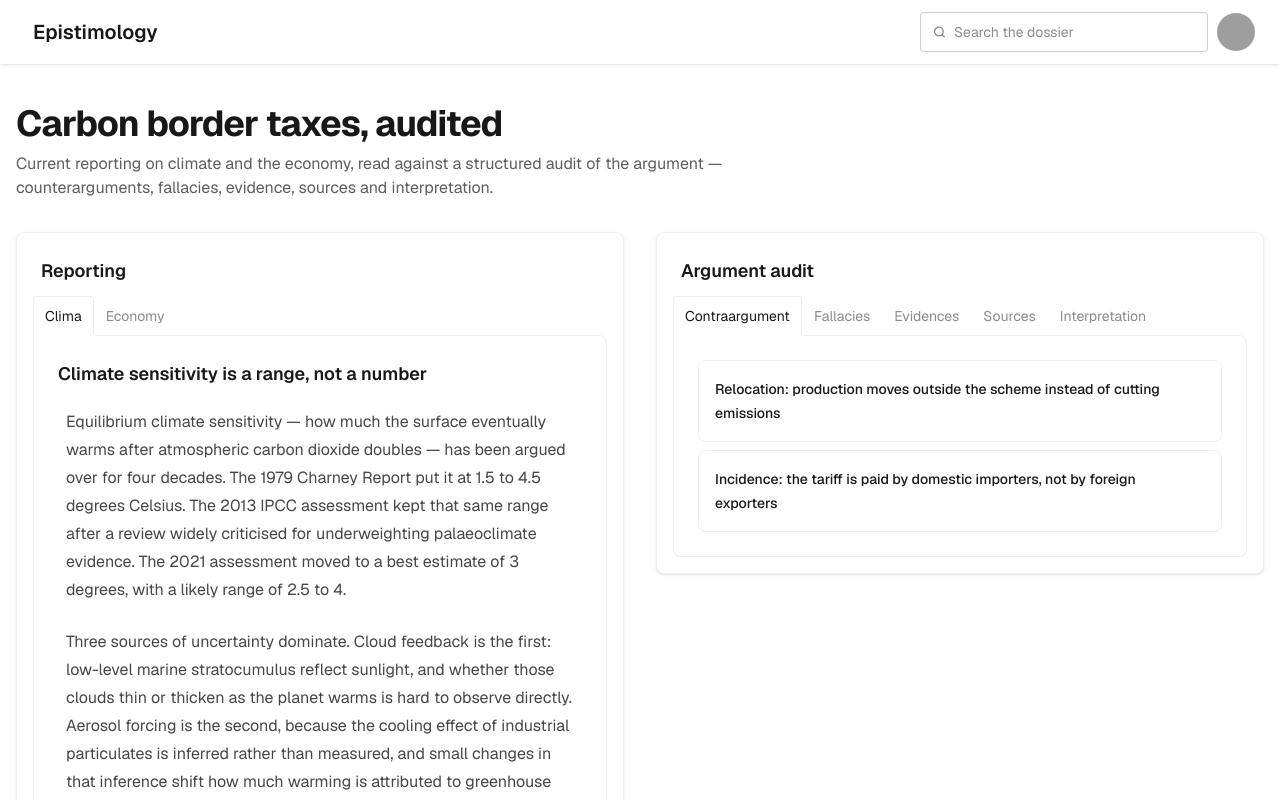
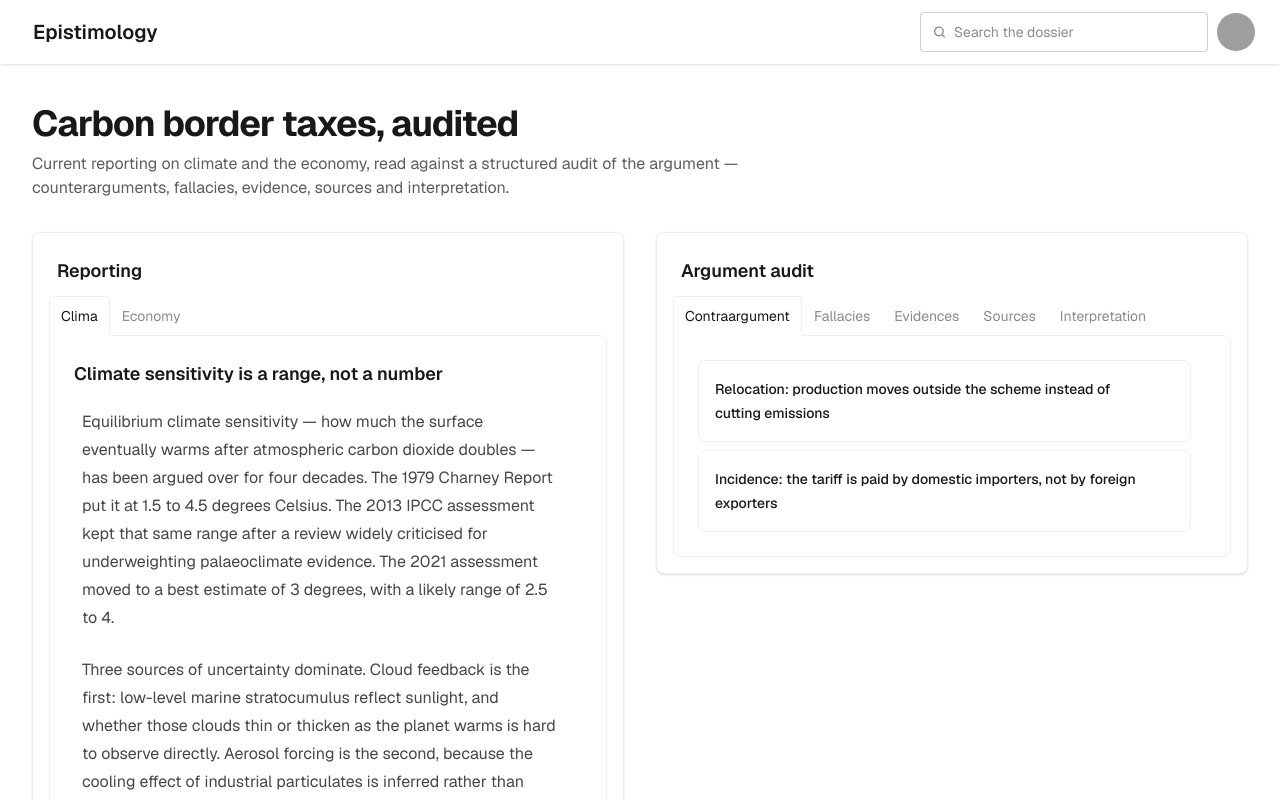
Before and after one commit to mfloriach/research, a Next.js app: page / in a window 1280 px wide. Shown: the top 800 px of the page. Built offline with nearby package versions, Linux system fonts and the light colour scheme; grey boxes are pictures that could not be loaded.

Commit message:
add scrolls

```diff
--- a/app/page.tsx
+++ b/app/page.tsx
@@ -9,7 +9,7 @@ export default function Home() {
       <SiteNavbar brand={site.brand} search={site.search} avatar={site.avatar} menu={site.menu} />
 
       <main className="flex-1">
-        <div className="mx-4 py-8 sm:py-10">
+        <div className="mx-8 py-8 sm:py-10">
           <PageHeading title={heading.title} description={heading.description} />
 
           <ReportingAuditSection />
--- a/components/tabbed-card.tsx
+++ b/components/tabbed-card.tsx
@@ -50,7 +50,7 @@ export function TabbedCard({ name, title, tabs, defaultTabId }: TabbedCardProps)
                 autoComplete="off"
                 defaultChecked={tab.id === activeId}
               />
-              <div className="tab-content border-base-300 bg-base-100 p-4 sm:p-6">
+              <div className="tab-content max-h-[60vh] overflow-y-auto overscroll-contain border-base-300 bg-base-100 p-4 [scrollbar-gutter:stable] sm:p-6 lg:max-h-[70vh]">
                 {tab.content}
               </div>
             </Fragment>
```
